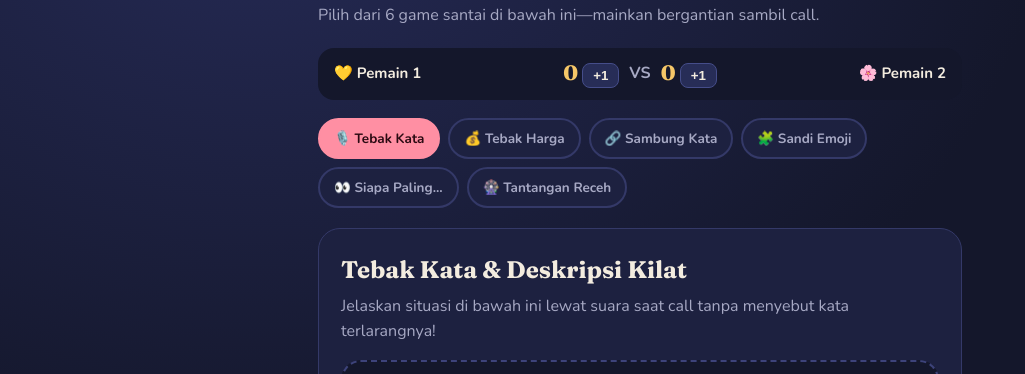
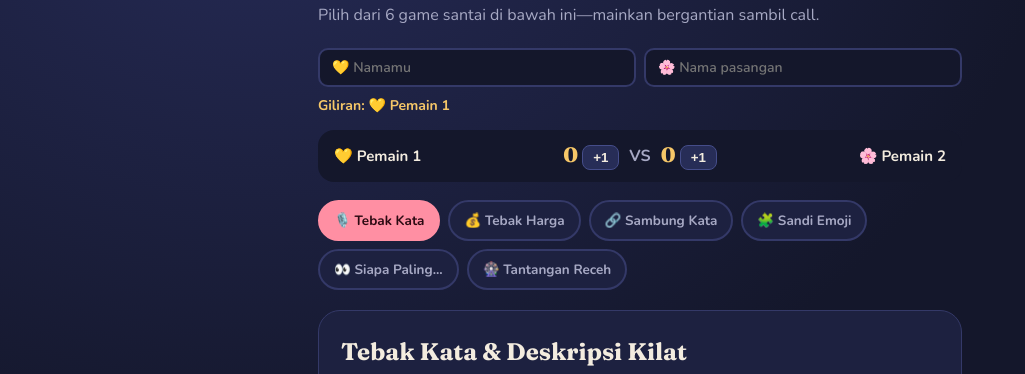
Before and after one commit to Bayusethaa/Dua-Jendela, a plain HTML site: page seru.html in a window 1280 px wide. Shown: the part 141-515 px from the top of the page, without its empty margins (0-1025 px from the left). Drawn offline with nearby package versions, Linux system fonts and the light colour scheme.

Commit message:
Refactor player name display and scoring buttons

```diff
--- a/seru.html
+++ b/seru.html
@@ -65,6 +65,10 @@ h1{font-size:clamp(1.9rem,6vw,2.7rem);font-weight:800}
 .dare-result{font:700 1.2rem/1.45 Nunito,sans-serif;color:var(--ink);margin:14px 0 6px;min-height:56px;display:flex;align-items:center;justify-content:center}
 .custom-row{display:flex;gap:8px;margin-top:16px}
 .custom-row input{flex:1;background:var(--bg);border:1px solid #3c4278;border-radius:12px;padding:10px 14px;color:var(--ink);font:inherit}
+.names{display:grid;grid-template-columns:1fr 1fr;gap:8px;margin-bottom:8px}
+.names input{background:var(--bg);border:2px solid #343968;border-radius:10px;color:var(--ink);padding:8px 12px;font:600 14px Nunito,sans-serif;min-width:0}
+.names input:focus-visible{outline:3px solid var(--rose);outline-offset:2px}
+#turn-ind{color:var(--glow);font-weight:700;font-size:14px;margin:0 0 14px}
 </style>
 </head>
 <body>
@@ -77,9 +81,15 @@ h1{font-size:clamp(1.9rem,6vw,2.7rem);font-weight:800}
   <h1>Paket Game Receh &amp; Call</h1>
   <p class="sub">Pilih dari 6 game santai di bawah ini—mainkan bergantian sambil call.</p>
 
+  <div class="names">
+    <input id="in1" maxlength="20" placeholder="💛 Namamu" aria-label="Nama pemain 1" autocomplete="off">
+    <input id="in2" maxlength="20" placeholder="🌸 Nama pasangan" aria-label="Nama pemain 2" autocomplete="off">
+  </div>
+  <p id="turn-ind" role="status"></p>
+
   <div class="score-strip">
     <div class="p-box">
-      <span class="p-name">💛 Pemain 1</span>
+      <span class="p-name">💛 <span class="nm1">Pemain 1</span></span>
       <div>
         <span class="p-pts" id="s1">0</span>
         <button class="btn-mini" onclick="addScore(1, 1)">+1</button>
@@ -87,7 +97,7 @@ h1{font-size:clamp(1.9rem,6vw,2.7rem);font-weight:800}
     </div>
     <span style="color:var(--mute);font-weight:700">VS</span>
     <div class="p-box">
-      <span class="p-name">🌸 Pemain 2</span>
+      <span class="p-name">🌸 <span class="nm2">Pemain 2</span></span>
       <div>
         <span class="p-pts" id="s2">0</span>
         <button class="btn-mini" onclick="addScore(2, 1)">+1</button>
@@ -201,8 +211,8 @@ h1{font-size:clamp(1.9rem,6vw,2.7rem);font-weight:800}
 
     <div class="actions">
       <button class="btn btn-primary" id="btn-next-siapa">Pertanyaan Berikutnya</button>
-      <button class="btn btn-ghost" onclick="addScore(1, 1)">💛 Poin Pemain 1</button>
-      <button class="btn btn-rose" onclick="addScore(2, 1)">🌸 Poin Pemain 2</button>
+      <button class="btn btn-ghost" onclick="addScore(1, 1)">💛 Poin <span class="nm1">Pemain 1</span></button>
+      <button class="btn btn-rose" onclick="addScore(2, 1)">🌸 Poin <span class="nm2">Pemain 2</span></button>
     </div>
   </section>
 
@@ -227,6 +237,23 @@ h1{font-size:clamp(1.9rem,6vw,2.7rem);font-weight:800}
 <script>
 // Skor & Tab
 let s1 = 0, s2 = 0, turn = 1;
+
+// Username pemain (dibagi dengan menu utama lewat localStorage)
+const lsGet = k => { try { return (localStorage.getItem(k) || '').trim(); } catch (e) { return ''; } };
+const lsSet = (k, v) => { try { v ? localStorage.setItem(k, v) : localStorage.removeItem(k); } catch (e) {} };
+let name1 = lsGet('dj-player-name').slice(0, 20), name2 = lsGet('dj-partner-name').slice(0, 20);
+const nm = p => p === 1 ? (name1 || 'Pemain 1') : (name2 || 'Pemain 2');
+function showNames() {
+  document.querySelectorAll('.nm1').forEach(e => e.textContent = nm(1));
+  document.querySelectorAll('.nm2').forEach(e => e.textContent = nm(2));
+  document.getElementById('turn-ind').textContent = 'Giliran: ' + (turn === 1 ? '💛 ' : '🌸 ') + nm(turn);
+}
+function flipTurn() { turn = turn === 1 ? 2 : 1; showNames(); }
+const in1 = document.getElementById('in1'), in2 = document.getElementById('in2');
+in1.value = name1; in2.value = name2;
+in1.oninput = () => { name1 = in1.value.trim().slice(0, 20); lsSet('dj-player-name', name1); showNames(); };
+in2.oninput = () => { name2 = in2.value.trim().slice(0, 20); lsSet('dj-partner-name', name2); showNames(); };
+showNames();
 window.addScore = (p, d) => {
   if (p === 1) { s1 = Math.max(0, s1 + d); document.getElementById('s1').textContent = s1; }
   else { s2 = Math.max(0, s2 + d); document.getElementById('s2').textContent = s2; }
@@ -272,7 +299,7 @@ document.getElementById('btn-start-aksi').onclick = () => {
   }, 1000);
 };
 document.getElementById('btn-win-aksi').onclick = () => {
-  clearInterval(timerId); addScore(turn, 1); timerEl.textContent = `YEAY! +1 UNTUK PEMAIN ${turn} 🎉`; turn = turn === 1 ? 2 : 1;
+  clearInterval(timerId); addScore(turn, 1); timerEl.textContent = `YEAY! +1 UNTUK ${nm(turn).toUpperCase()} 🎉`; flipTurn();
 };
 document.getElementById('btn-next-aksi').onclick = () => { pickPrompt(); clearInterval(timerId); timeLeft = 45; timerEl.textContent = '45d'; timerEl.classList.remove('warn'); };
 document.getElementById('btn-stop-aksi').onclick = () => clearInterval(timerId);
@@ -311,9 +338,9 @@ const checkHarga = () => {
   const diff = Math.abs(val - curHarga.price);
   if (diff <= 2000) {
     hFeedback.style.color = 'var(--mint)';
-    hFeedback.textContent = `🎉 TEPAT / SANGAT DEKAT! Harga aslinya ${fmtRp(curHarga.price)} (${triesHarga}x tebak). +1 Poin!`;
+    hFeedback.textContent = `🎉 TEPAT / SANGAT DEKAT! Harga aslinya ${fmtRp(curHarga.price)} (${triesHarga}x tebak). +1 Poin untuk ${nm(turn)}!`;
     addScore(turn, 1);
-    turn = turn === 1 ? 2 : 1;
+    flipTurn();
   } else if (val < curHarga.price) {
     hFeedback.style.color = 'var(--sky)';
     hFeedback.textContent = `⬆️ ${fmtRp(val)} masih TERLALU MURAH! Naikin lagi!`;
@@ -420,7 +447,7 @@ const pickEmoji = () => {
 pickEmoji();
 document.getElementById('btn-next-emoji').onclick = pickEmoji;
 document.getElementById('btn-reveal-emoji').onclick = () => emojiAnsEl.classList.toggle('show');
-document.getElementById('btn-win-emoji').onclick = () => { addScore(turn, 1); emojiAnsEl.classList.add('show'); turn = turn === 1 ? 2 : 1; };
+document.getElementById('btn-win-emoji').onclick = () => { addScore(turn, 1); emojiAnsEl.classList.add('show'); flipTurn(); };
 
 // ================= GAME 5: SIAPA PALING =================
 const siapaList = [
```
